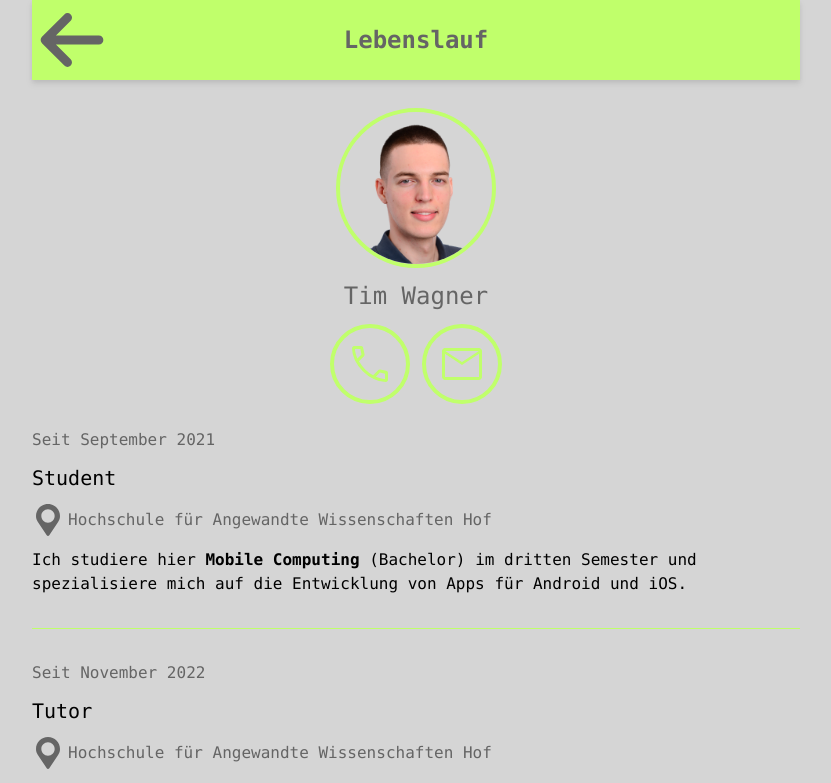
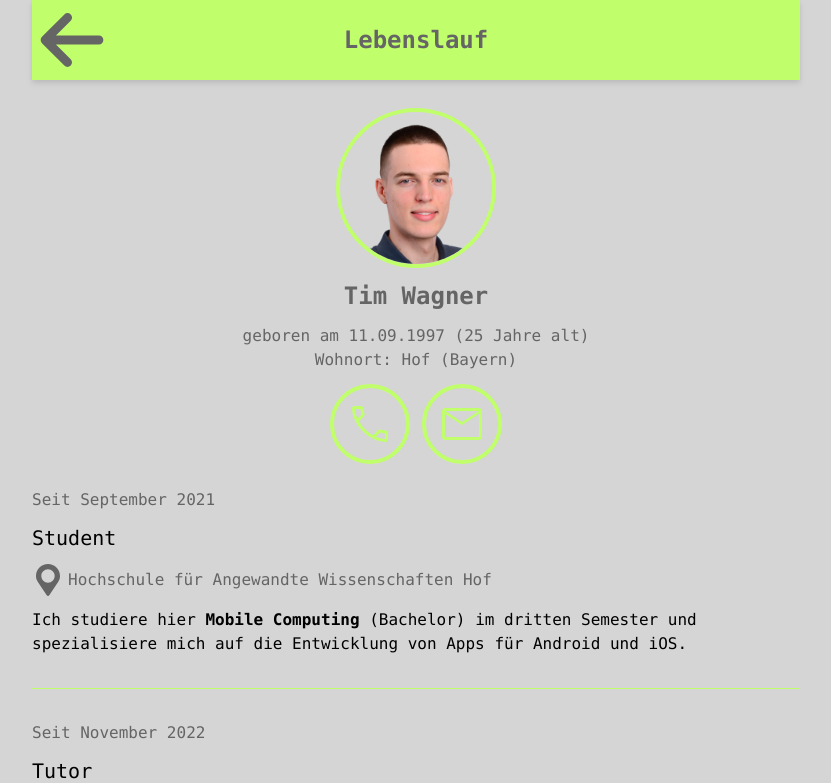
Before and after one commit to tim-w97/MyProfilePage, a React (Create React App) app: page /lebenslauf in a window 1280 px wide. Shown: the top 783 px of the page, without its empty margins (224-1055 px from the left). Built offline with nearby package versions, Linux system fonts and the light colour scheme.

Commit message:
added birthday and residence

```diff
--- a/src/widgets/Profile.js
+++ b/src/widgets/Profile.js
@@ -4,15 +4,19 @@ import Phone from "./icons/Phone";
 
 function Profile(props) {
   return (
-    <div className={props.className + " flex flex-col items-center"}>
+    <div
+      className={props.className + " flex flex-col items-center text-center"}
+    >
       {/* Portrait of me */}
       <img
         className="aspect-square w-40 object-cover object-top rounded-full border border-tim-green border-4 mt-3"
         src={tim}
         alt="Portrait von Tim"
       ></img>
-      <p className="text-2xl text-tim-gray my-3">Tim Wagner</p>
-      <div className="flex gap-3">
+      <p className="text-2xl font-bold text-tim-gray my-3">Tim Wagner</p>
+      <p className="text-tim-gray">geboren am 11.09.1997 (25 Jahre alt)</p>
+      <p className="text-tim-gray">Wohnort: Hof (Bayern)</p>
+      <div className="flex gap-3 mt-3">
         {/* Phone-Icon */}
         <a
           className="w-20 rounded-full border border-tim-green border-4"
```
